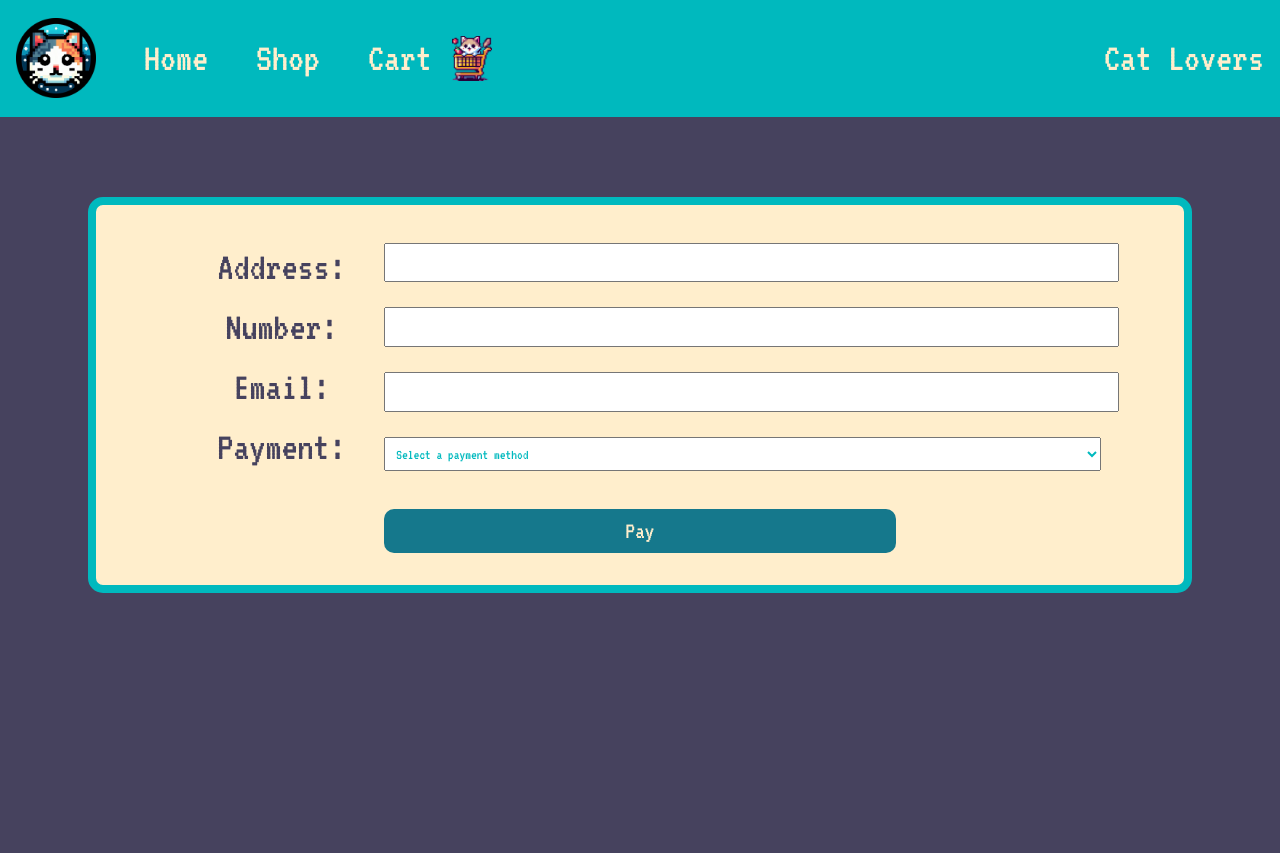
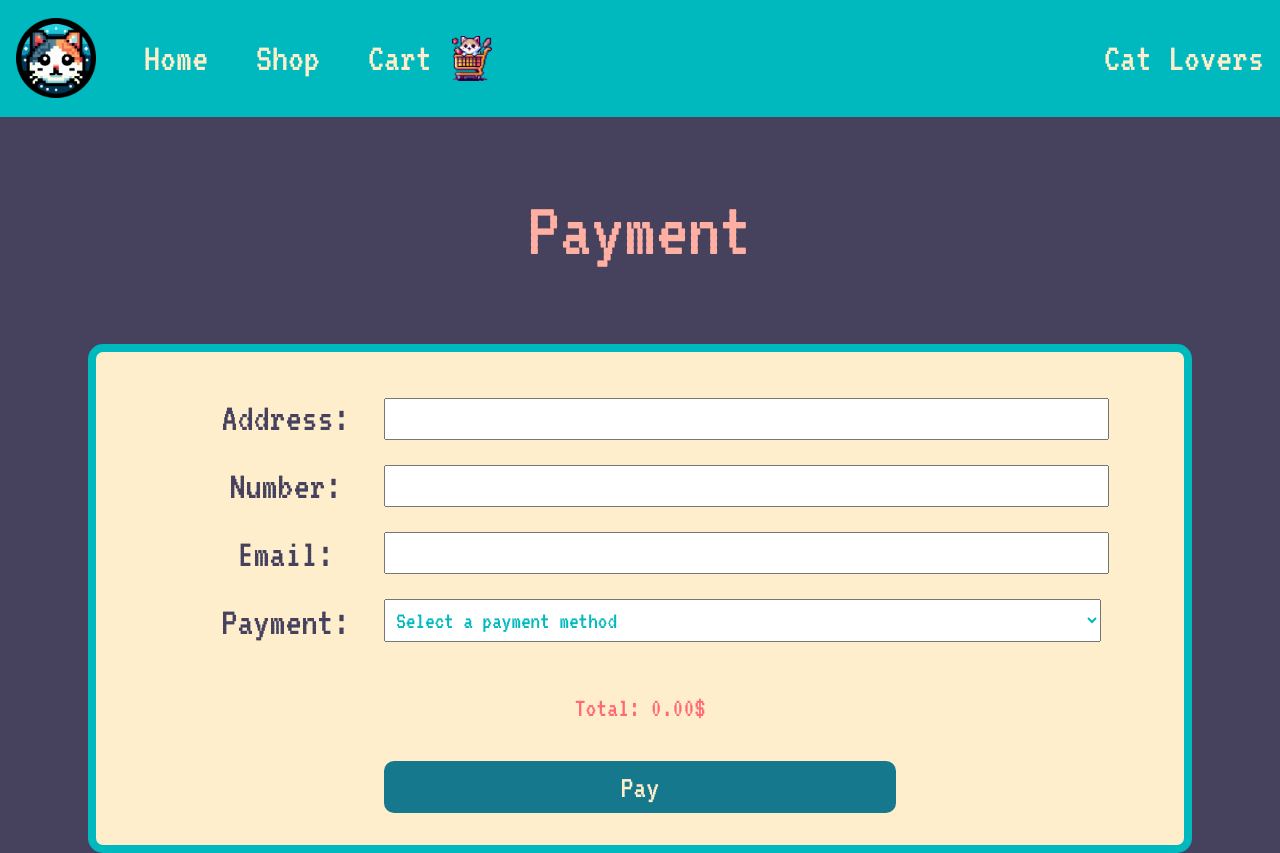
Before and after one commit to MeFay/CatWebsite, a React app: page /payment in a window 1280 px wide. Before the commit the page ends 800 px from the top, so only its background shows below. Built offline with nearby package versions, Linux system fonts and the light colour scheme; the HTML template or start-up script is replaced by a standard one.

Commit message:
Did payment page

```diff
--- a/src/Pages/payment/main.tsx
+++ b/src/Pages/payment/main.tsx
@@ -1,4 +1,9 @@
+import { StyledTitle } from "./styles";
 
 export const MainSection = () => {
-  return <></>;
+  return (
+    <>
+      <StyledTitle>Payment</StyledTitle>
+    </>
+  );
 };
--- /dev/null
+++ b/src/Pages/payment/styles.ts
@@ -0,0 +1,8 @@
+import styled from "styled-components";
+
+export const StyledTitle = styled.h1`
+  display: flex;
+  justify-content: center;
+  font-size: 5em;
+  color: #ffb0a3;
+`;
--- a/src/components/PaymentForm/PaymentForm.tsx
+++ b/src/components/PaymentForm/PaymentForm.tsx
@@ -1,5 +1,9 @@
 import { useState } from "react";
+import { Toast } from "../Toast/Toast";
 import { toast } from "react-toastify";
+import { useContext } from "react";
+import { CartContext, CartItem } from "../../Pages/cartPage/CartContext";
+
 import {
   StyledForm,
   StyledContainer,
@@ -9,6 +13,7 @@ import {
   StyledSelect,
   StyledButton,
   StyledInput,
+  StyledTotal,
 } from "./styled";
 
 export const PaymentForm = () => {
@@ -18,6 +23,31 @@ export const PaymentForm = () => {
   const [paymentMethod, setPaymentMethod] = useState("");
   const [isLoading, setIsLoading] = useState(false);
   const [errorMessage, setErrorMessage] = useState<string | null>(null);
+  const { cart } = useContext(CartContext);
+
+  const paymentFees = [
+    { name: "Card", fee: 0 },
+    { name: "PayPal", fee: 0.03 },
+    { name: "MB WAY", fee: 0.01 },
+    { name: "Gift Card", fee: 0 },
+  ];
+
+  const calculateTotalPrice = () => {
+    const itemsTotal = cart.reduce(
+      (total: number, item: CartItem) => total + item.price,
+      0
+    );
+    const selectedPaymentMethod = paymentFees.find(
+      (method) => method.name === paymentMethod
+    );
+    const fee = selectedPaymentMethod
+      ? itemsTotal * selectedPaymentMethod.fee
+      : 0;
+    const totalPrice = itemsTotal + fee;
+    return totalPrice.toFixed(2);
+  };
+
+  const totalPrice = calculateTotalPrice();
 
   const handleSubmit = async (event: React.FormEvent) => {
     event.preventDefault();
@@ -25,26 +55,30 @@ export const PaymentForm = () => {
     setErrorMessage(null);
 
     if (!email.includes("@")) {
-      setErrorMessage("Please enter a valid email address.");
+      const message = "Please enter a valid email address.";
+      setErrorMessage(message);
+      toast.error(message);
       setIsLoading(false);
       return;
     }
 
     try {
       await new Promise((resolve) => setTimeout(resolve, 1000));
-      toast.success(
-        "The transaction was successfully submitted! You will receive a confirmation email"
-      );
+      const message =
+        "The transaction was successfully submitted! You will receive a confirmation email";
+      toast.success(message);
     } catch (err) {
-      setErrorMessage(
-        "There was an error while submitting the form. Please try again."
-      );
+      const message = "There was an error. Please try again.";
+      setErrorMessage(message);
+      toast.error(message);
     } finally {
       setIsLoading(false);
     }
   };
 
   return (
+    <>
+      <Toast />
       <StyledForm onSubmit={handleSubmit}>
         <StyledContainer>
           <StyledLabelContainer>
@@ -62,11 +96,14 @@ export const PaymentForm = () => {
               required
             />
             <StyledInput
-            type="tel"
+              type="number"
               value={phoneNumber}
-            onChange={(e) => setPhoneNumber(e.target.value)}
+              onChange={(e) => {
+                setPhoneNumber(e.target.value);
+              }}
               required
             />
+
             <StyledInput
               type="email"
               value={email}
@@ -79,18 +116,20 @@ export const PaymentForm = () => {
               required
             >
               <option value="">Select a payment method</option>
-            <option value="card">Card</option>
-            <option value="paypal">PayPal</option>
-            <option value="mbway">MB WAY</option>
-            <option value="giftCard">Gift Card</option>
+              {paymentFees.map((method) => (
+                <option key={method.name} value={method.name}>
+                  {method.name} {method.fee > 0 && `Fee: ${method.fee * 100}%`}
+                </option>
+              ))}
             </StyledSelect>
           </StyledInputContainer>
         </StyledContainer>
-
+        <StyledTotal>Total: {totalPrice}$</StyledTotal>
         {errorMessage && <p>{errorMessage}</p>}
         <StyledButton type="submit" disabled={isLoading}>
           {isLoading ? "Processing... !" : "Pay"}
         </StyledButton>
       </StyledForm>
+    </>
   );
 };
--- a/src/components/PaymentForm/styled.ts
+++ b/src/components/PaymentForm/styled.ts
@@ -8,7 +8,6 @@ export const StyledForm = styled.form`
   width: 80%;
   background-color: #ffeecc;
   border-radius: 15px;
-  margin-top: 5em;
   padding: 2em;
   border: 0.5em solid #00b9be;
   gap: 2em;
@@ -38,12 +37,11 @@ export const StyledInput = styled.input`
   font-family: "VT323", monospace;
   line-height: 1.5;
   font-weight: 400;
-  font-size: 0.9em;
+  font-size: 1.5em;
   display: flex;
   margin: auto;
   align-items: center;
   color: #00b9be;
-  padding: 0.5em;
   width: 100%;
 `;
 
@@ -51,12 +49,12 @@ export const StyledSelect = styled.select`
   font-family: "VT323", monospace;
   line-height: 1.5;
   font-weight: 400;
-  font-size: 0.9em;
+  font-size: 1.5em;
   display: flex;
   margin: auto;
   align-items: center;
   color: #00b9be;
-  padding: 0.5em;
+  padding: 0.3em;
   width: 100%;
 `;
 
@@ -65,11 +63,20 @@ export const StyledLabel = styled.label`
   justify-content: center;
   align-items: center;
   margin: 0;
-  padding: 0;
+  padding: 0.1em;
   font-size: 2.5em;
   max-width: 100%;
   color: #46425e;
   width: 100%;
+`;
+
+export const StyledTotal = styled.p`
+  display: flex;
+  justify-content: center;
+  margin: 0;
+  padding: 0;
+  color: #ff6973;
+  font-size: 1.7em;
 `;
 
 export const StyledButton = styled.button`
@@ -80,7 +87,7 @@ export const StyledButton = styled.button`
   border-radius: 10px;
   background-color: #15788c;
   color: #ffeecc;
-  font-size: 1.5em;
+  font-size: 2em;
   border: none;
   &:hover {
     cursor: pointer;
--- /dev/null
+++ b/src/components/Toast/Toast.tsx
@@ -0,0 +1,19 @@
+import { Slide } from "react-toastify";
+import { StyledToastContainer } from "./styled";
+
+export const Toast = () => {
+  return (
+    <StyledToastContainer
+      position="top-center"
+      autoClose={5000}
+      hideProgressBar={false}
+      newestOnTop={false}
+      closeOnClick
+      rtl={false}
+      pauseOnFocusLoss
+      draggable
+      pauseOnHover
+      transition={Slide}
+    />
+  );
+};
--- /dev/null
+++ b/src/components/Toast/styled.ts
@@ -0,0 +1,20 @@
+import styled from "styled-components";
+import { ToastContainer } from "react-toastify";
+
+export const StyledToastContainer = styled(ToastContainer)`
+  .Toastify__toast {
+    color: #00b9be;
+    background-color: #ffeecc;
+    width: 100%;
+    border-radius: 1em;
+    padding: 20px;
+  }
+
+  .Toastify__toast-body {
+    font-family: "VT323", monospace;
+    font-weight: 400;
+    font-size: 1.5em;
+    line-height: 1.2;
+  }
+
+`;
```
Lines whose indentation alone changed are shown as unchanged.
